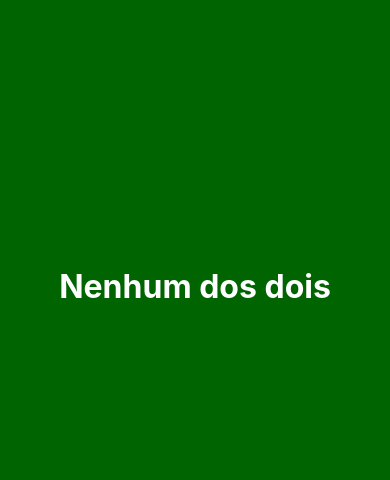
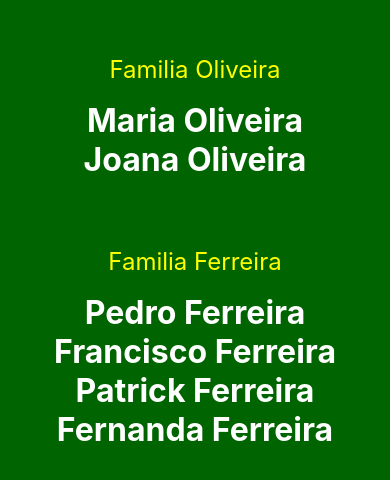
Before and after one commit to lbethuel/AplicacaoMobile, a React Native app: screen / in a window 390 px wide. Shown: the part 136-616 px from the top of the page. Built offline with nearby package versions, Linux system fonts and the light colour scheme.

Commit message:
06/12 - 16h

```diff
--- a/src/App.js
+++ b/src/App.js
@@ -1,5 +1,5 @@
 import React from 'react';
-import {View, StyleSheet, Text} from 'react-native';
+import {View, StyleSheet, Text, SafeAreaView} from 'react-native';
 
 import MinMax from './components/MinMax';
 import Primeiro from './components/Primeiro';
@@ -8,14 +8,29 @@ import Aleatorio from './components/Aleatorio';
 import Titulo from './components/Titulo';
 import Botao from './components/Botao';
 import Contador from './components/Contador';
-import Pai from './components/indireta/Pai';
+//import Pai from './components/indireta/Pai';
 import ContadorV2 from './components/contador/ContadorV2';
 import Diferenciar from './components/Diferenciar';
+import ParImpar from './components/ParImpar';
+import Familia from './components/relacao/Familia';
+import Membro from './components/relacao/Membro';
 
 export default () => (
-  <View style={style.App}>
+  <SafeAreaView style={style.App}>
+    <Familia nome="Familia Oliveira">
+      <Membro nome="Maria " sobrenome="Oliveira" />
+      <Membro nome="Joana " sobrenome="Oliveira" />
+    </Familia>
+    <Familia nome="Familia Ferreira">
+      <Membro nome="Pedro " sobrenome="Ferreira" />
+      <Membro nome="Francisco " sobrenome="Ferreira" />
+      <Membro nome="Patrick " sobrenome="Ferreira" />
+      <Membro nome="Fernanda " sobrenome="Ferreira" />
+    </Familia>
+
+    {/*
+    <ParImpar num={0} />
     <Diferenciar />
-    {/*
     <ContadorV2 />
     <Text>
       <Pai />
@@ -34,7 +49,7 @@ export default () => (
     <Comp1 />
     <Comp2 />
     <Primeiro /> */}
-  </View>
+  </SafeAreaView>
 );
 
 const style = StyleSheet.create({
--- a/src/components/Diferenciar.js
+++ b/src/components/Diferenciar.js
@@ -3,6 +3,7 @@ import {Text, Platform} from 'react-native';
 import Estilo from './estilo';
 
 export default () => {
+  console.warn(Platform.OS);
   if (Platform.OS === 'android') {
     return <Text style={Estilo.FonteG}>Android</Text>;
   } else if (Platform.OS === 'ios') {
--- /dev/null
+++ b/src/components/ParImpar.js
@@ -0,0 +1,16 @@
+import React from 'react';
+import {Text, Button, View} from 'react-native';
+import Estilo from './estilo';
+
+export default props => {
+  return (
+    <View>
+      <Text style={Estilo.FonteM}> O resultado é: </Text>
+      {props.num % 2 === 0 ? (
+        <Text style={Estilo.FonteG}>Par</Text>
+      ) : (
+        <Text style={Estilo.FonteG}>Impar</Text>
+      )}
+    </View>
+  );
+};
--- /dev/null
+++ b/src/components/relacao/Familia.js
@@ -0,0 +1,18 @@
+import React, {Fragment} from 'react';
+import {Text, Button, View} from 'react-native';
+import Estilo from '../estilo';
+import Membro from './Membro';
+
+export default props => {
+  return (
+    <Fragment>
+      <Text style={Estilo.FonteM}>{props.nome}</Text>
+      <Text> </Text>
+      {props.children}
+      <Text> </Text>
+      <Text> </Text>
+      <Text> </Text>
+      <Text> </Text>
+    </Fragment>
+  );
+};
--- /dev/null
+++ b/src/components/relacao/Membro.js
@@ -0,0 +1,12 @@
+import React from 'react';
+import {Text, Button, View} from 'react-native';
+import Estilo from '../estilo';
+
+export default props => {
+  return (
+    <Text style={Estilo.FonteG}>
+      {props.nome}
+      {props.sobrenome}
+    </Text>
+  );
+};
```
